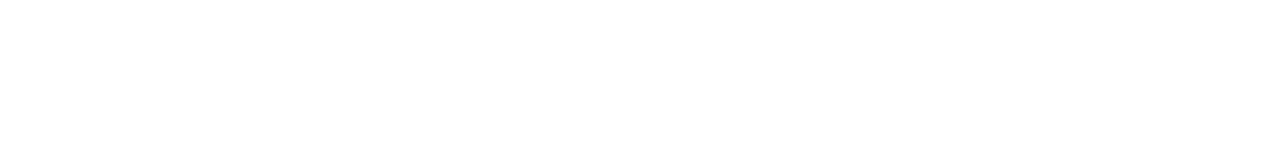
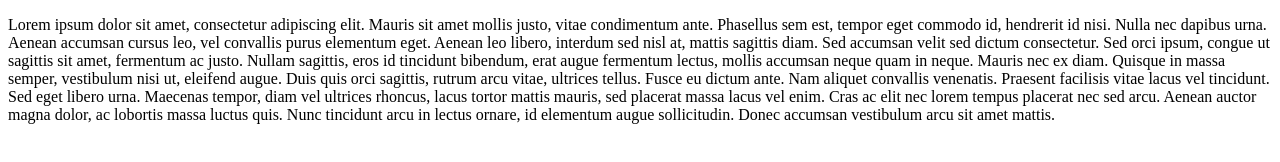
Before and after one commit to xkrystiandutka/GitPractiseWorkTogether, a plain HTML site: page index.html in a window 1280 px wide. Drawn offline with Linux system fonts and the light colour scheme.

Commit message:
Add lorem ipsum

```diff
--- a/index.html
+++ b/index.html
@@ -9,7 +9,11 @@
 </head>
 
 <body>
-
+    <P>Lorem ipsum dolor sit amet, consectetur adipiscing elit. Mauris sit amet mollis justo, vitae condimentum ante. Phasellus sem est, tempor eget commodo id, hendrerit id nisi. Nulla nec dapibus urna. Aenean accumsan cursus leo, vel convallis purus elementum
+        eget. Aenean leo libero, interdum sed nisl at, mattis sagittis diam. Sed accumsan velit sed dictum consectetur. Sed orci ipsum, congue ut sagittis sit amet, fermentum ac justo. Nullam sagittis, eros id tincidunt bibendum, erat augue fermentum
+        lectus, mollis accumsan neque quam in neque. Mauris nec ex diam. Quisque in massa semper, vestibulum nisi ut, eleifend augue. Duis quis orci sagittis, rutrum arcu vitae, ultrices tellus. Fusce eu dictum ante. Nam aliquet convallis venenatis. Praesent
+        facilisis vitae lacus vel tincidunt. Sed eget libero urna. Maecenas tempor, diam vel ultrices rhoncus, lacus tortor mattis mauris, sed placerat massa lacus vel enim. Cras ac elit nec lorem tempus placerat nec sed arcu. Aenean auctor magna dolor,
+        ac lobortis massa luctus quis. Nunc tincidunt arcu in lectus ornare, id elementum augue sollicitudin. Donec accumsan vestibulum arcu sit amet mattis.</P>
 </body>
 
 </html>
```
